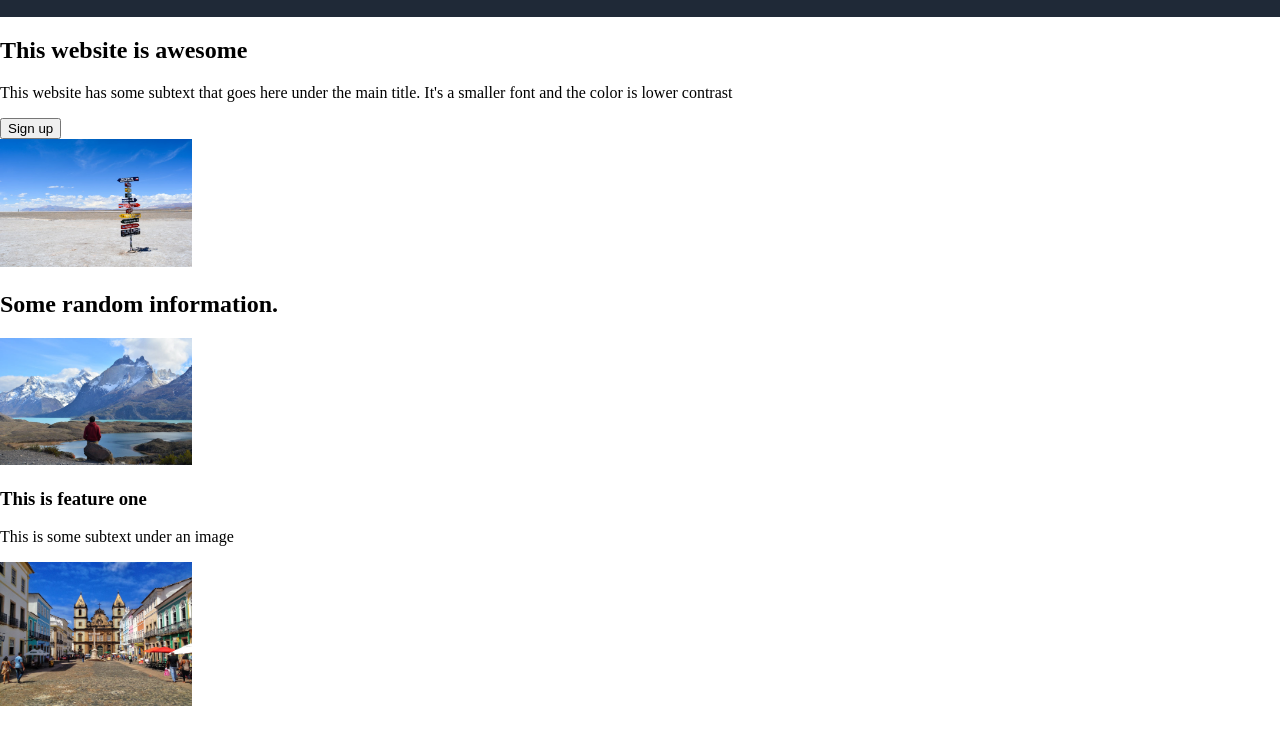
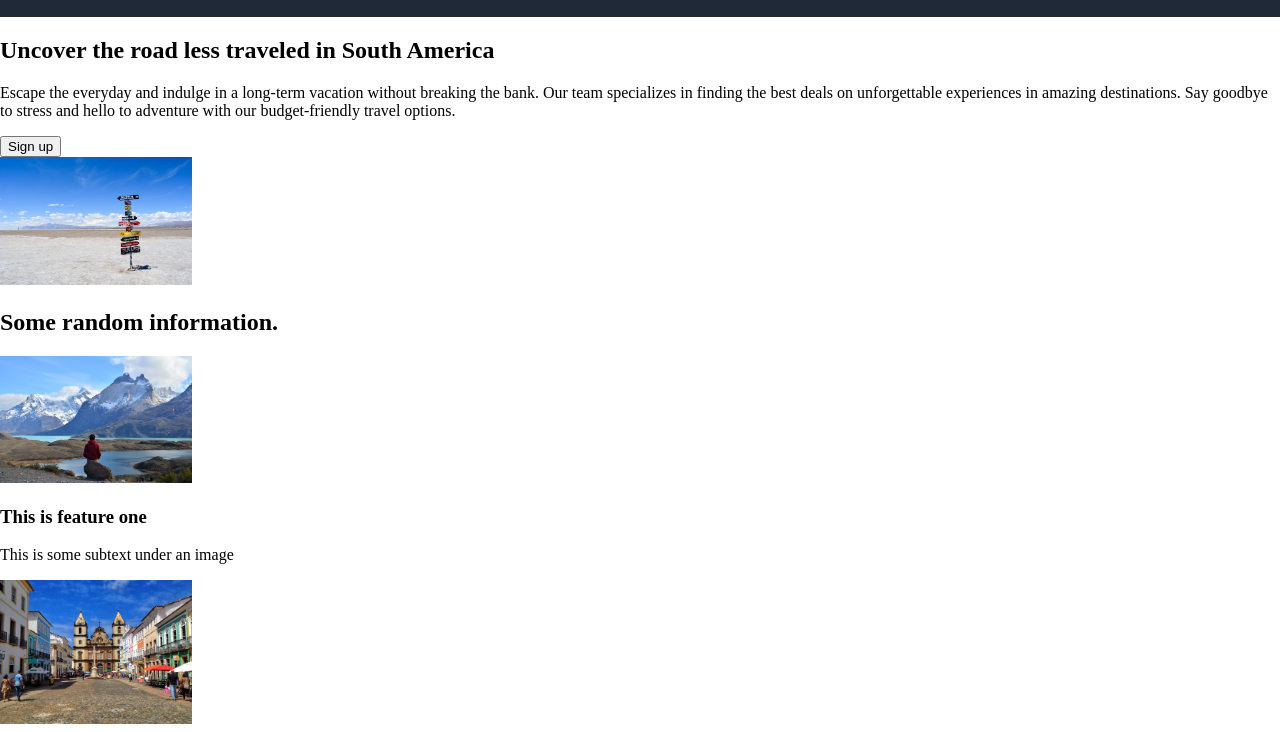
Before and after one commit to Glonky1337/landing-page, a plain HTML site: page index.html in a window 1280 px wide. Shown: the part 57-789 px from the top of the page. Drawn offline with Linux system fonts and the light colour scheme.

Commit message:
Update about section to include more alluring copywriting

```diff
--- a/index.html
+++ b/index.html
@@ -22,8 +22,8 @@
         <main>
             <section id="about">
                 <div id="about-text">
-                    <h1>This website is awesome</h1>
-                    <p>This website has some subtext that goes here under the main title. It's a smaller font and the color is lower contrast</p>
+                    <h1>Uncover the road less traveled in South America</h1>
+                    <p>Escape the everyday and indulge in a long-term vacation without breaking the bank. Our team specializes in finding the best deals on unforgettable experiences in amazing destinations. Say goodbye to stress and hello to adventure with our budget-friendly travel options.</p>
                     <button id="sign-up-button" onclick="window.location.href='https://www.github.com/Glonky1337';">Sign up</button>
                 </div>
                 <div id="about-image">
```
